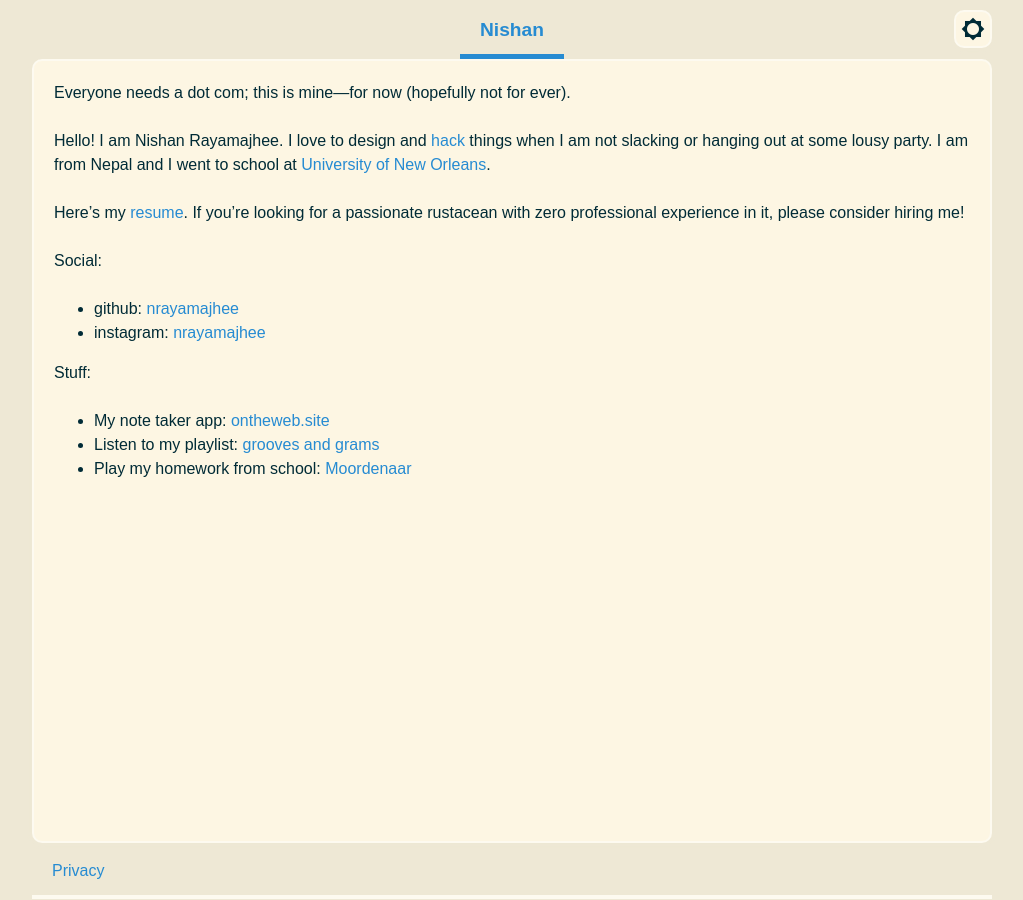
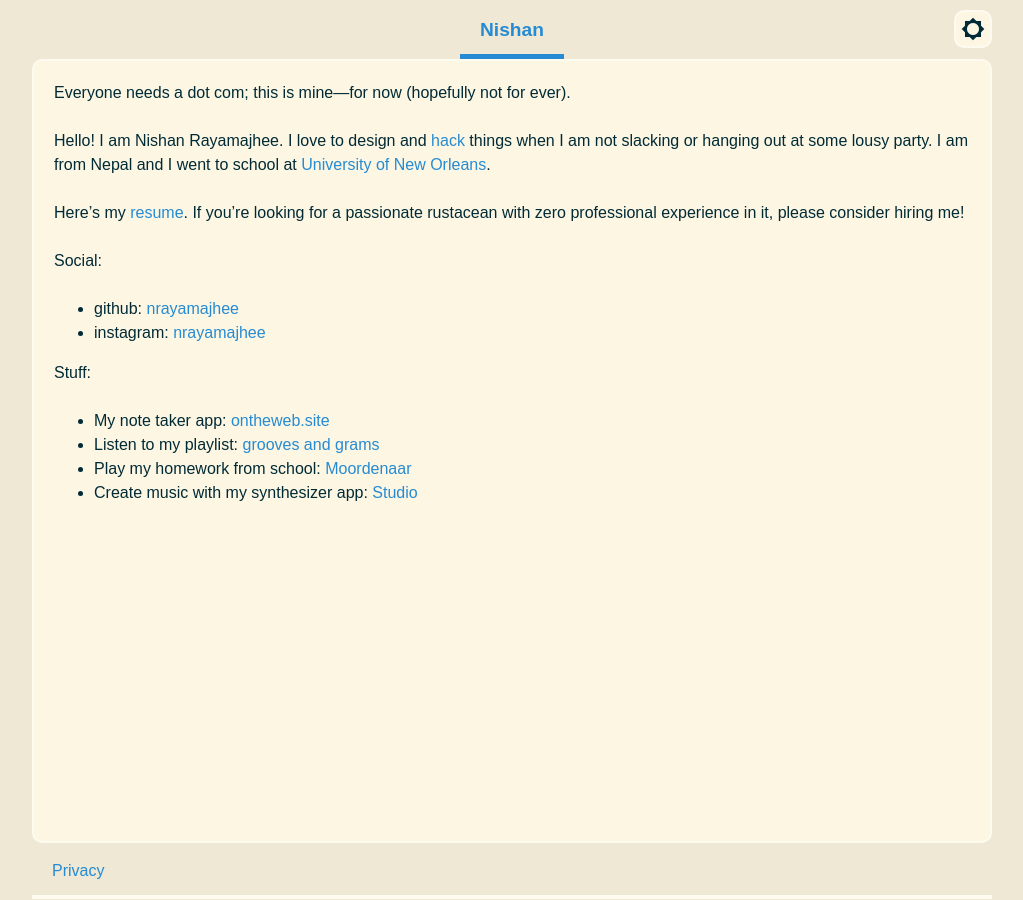
Before and after one commit to nrayamajhee/nrayamajhee.github.io, a Jekyll site: the page built from pages/about.md, in a window 1280 px wide. Shown: the whole page, without its empty margins (128-1151 px from the left). Built offline with Jekyll 4.4.1, drawn with Linux system fonts in a browser that asks for light colours.

Commit message:
Add synthesizer app link to about page

```diff
--- a/pages/about.md
+++ b/pages/about.md
@@ -21,3 +21,4 @@ Stuff:
 - My note taker app: [ontheweb.site](https://ontheweb.site)
 - Listen to my playlist: [grooves and grams](https://nishan.rayamajhee.com/grooves_n_grams/)
 - Play my homework from school: [Moordenaar](https://nishan.rayamajhee.com/Moordenaar/)
+- Create music with my synthesizer app: [Studio](https://nishan.rayamajhee.com/studio/)
```
